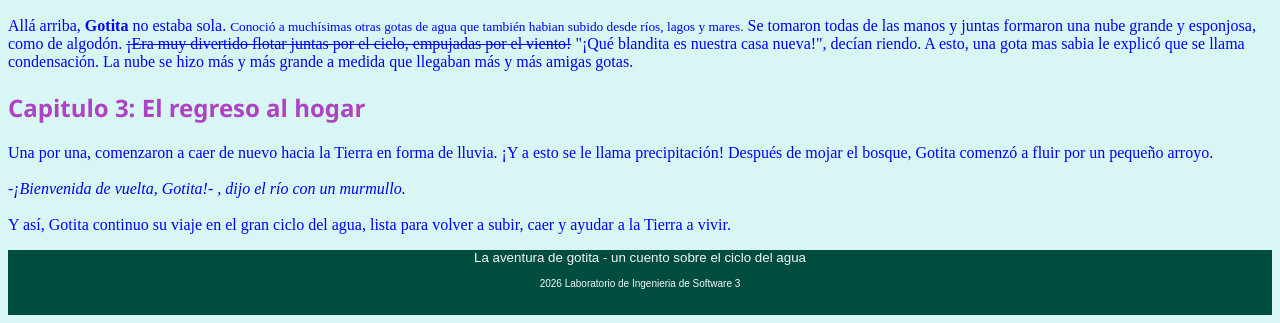
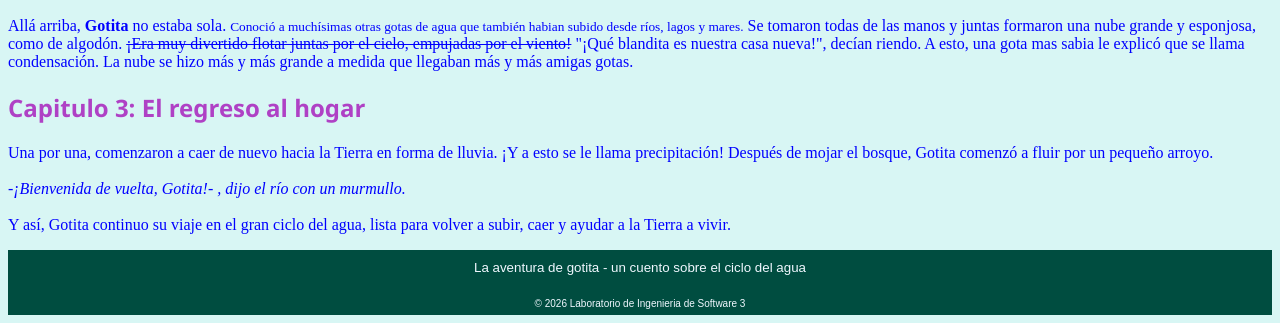
Before and after one commit to SRembrant/Lab-Ing-Sw-3-Practica-1, a plain HTML site: page index.html in a window 1280 px wide. Shown: the part 764-1087 px from the top of the page. Drawn offline with Linux system fonts and the light colour scheme.

Commit message:
ajuste en el estilo del footer

```diff
--- a/index.html
+++ b/index.html
@@ -118,9 +118,10 @@
             font-family: sans-serif;
             height: 65px;">
             <p
-                style="font-size: smaller;">La aventura de gotita - un cuento sobre el ciclo del agua</p>
+                style="font-size: smaller;
+                padding: 10px;">La aventura de gotita - un cuento sobre el ciclo del agua</p>
             <p
-                style="font-size: x-small;"">2026 Laboratorio de Ingenieria de Software 3</p>
+                style="font-size: x-small;">&copy; 2026 Laboratorio de Ingenieria de Software 3</p>
         </footer>
     </body>
 </html>
```
